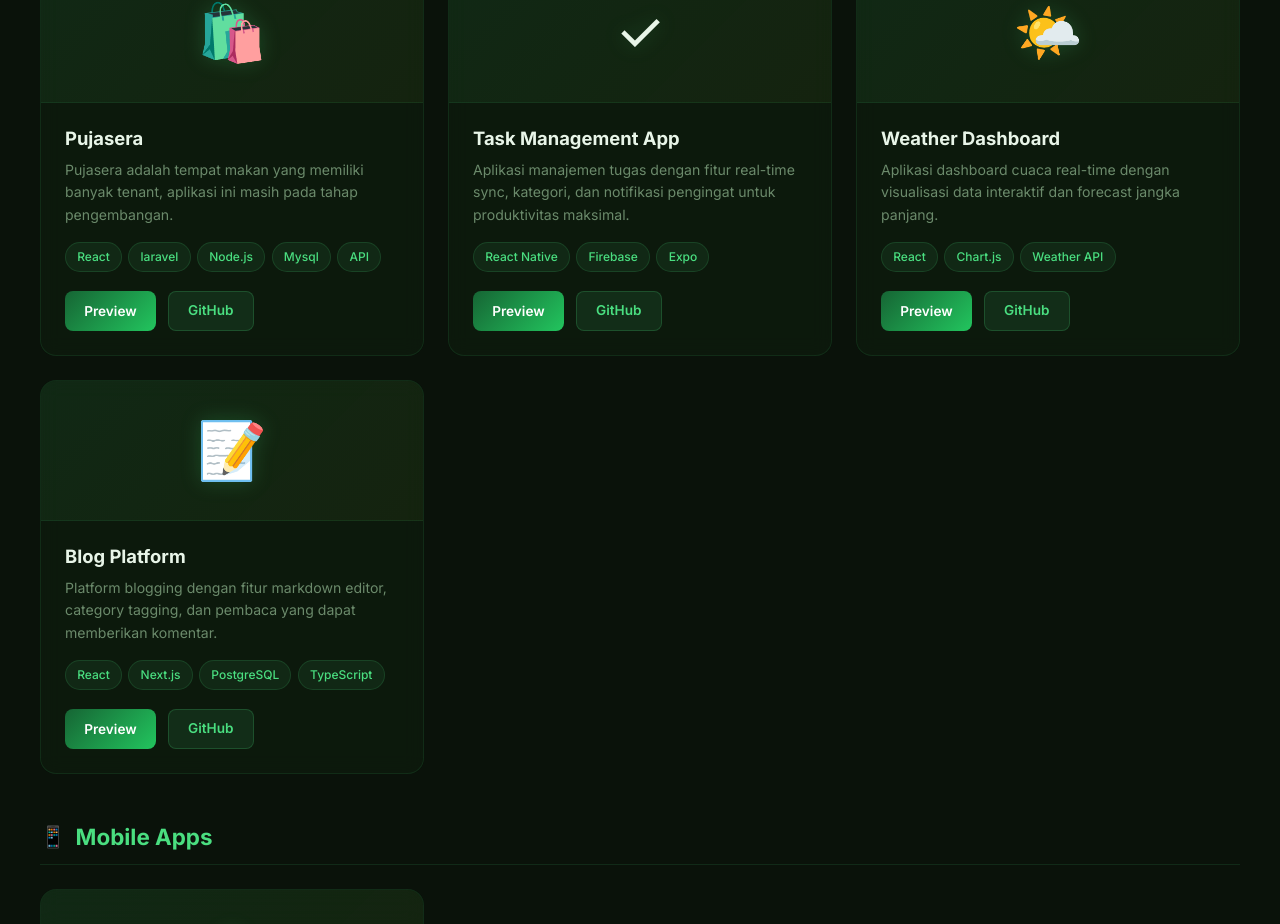
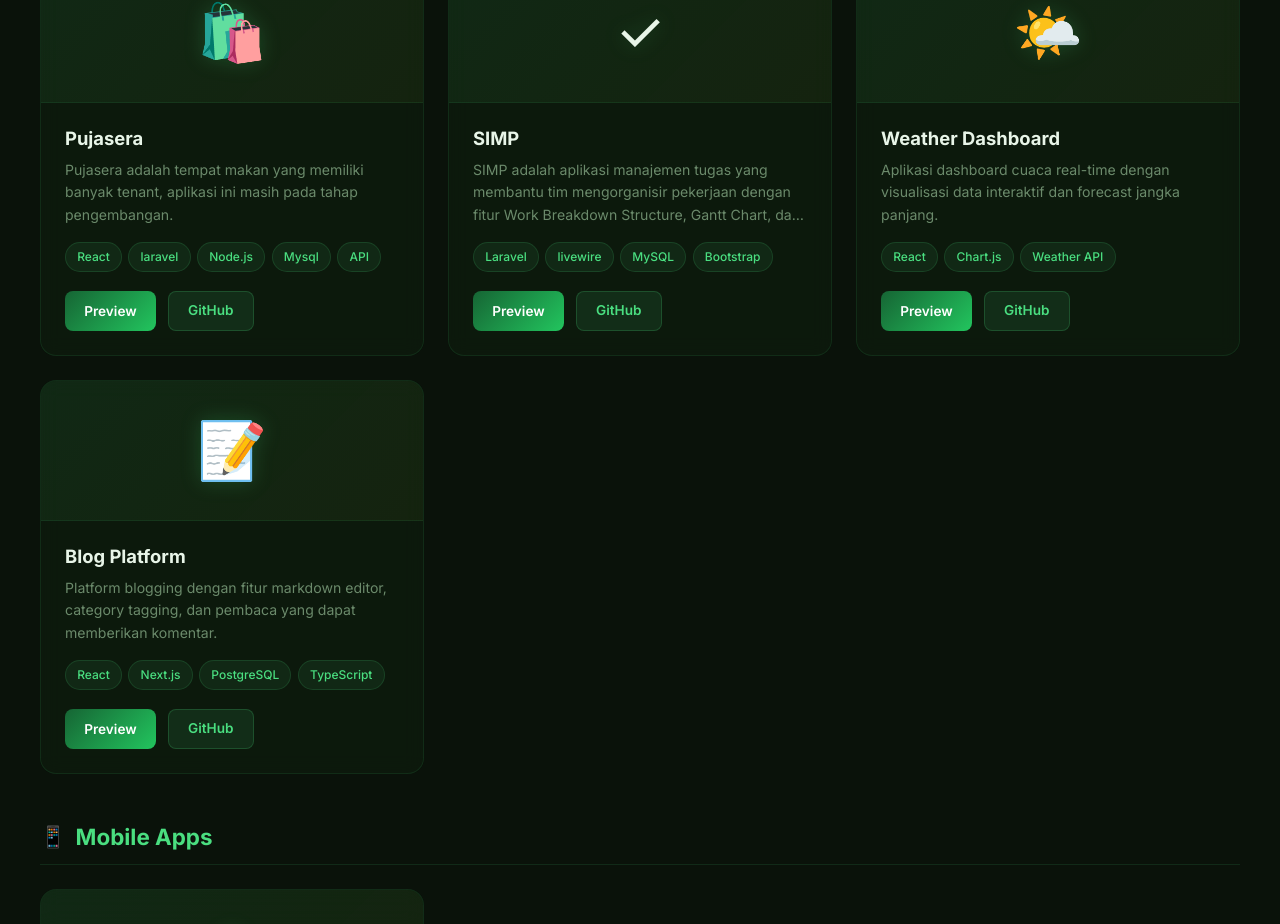
Before and after one commit to SayaDimas/My-Profile, a React (Vite) app: page / in a window 1280 px wide. Shown: the part 1818-2742 px from the top of the page. Built offline with nearby package versions, Linux system fonts and the light colour scheme.

Commit message:
Update Portfolio.tsx

```diff
--- a/src/components/Portfolio.tsx
+++ b/src/components/Portfolio.tsx
@@ -42,17 +42,24 @@ export default function Portfolio() {
     },
     {
       id: 2,
-      title: 'Task Management App',
-      description: 'Aplikasi manajemen tugas dengan fitur real-time sync, kategori, dan notifikasi pengingat untuk produktivitas maksimal.',
-      technologies: ['React Native', 'Firebase', 'Expo'],
+      title: 'SIMP',
+      description: 'SIMP adalah aplikasi manajemen tugas yang membantu tim mengorganisir pekerjaan dengan fitur Work Breakdown Structure, Gantt Chart, dan Kurva S.',
+      technologies: ['Laravel', 'livewire', 'MySQL', 'Bootstrap'],
       image: '✓',
       link: 'https://example-tasks.com',
       github: 'https://github.com/SayaDimas/Management-Project.git',
       category: 'Website',
       images: [
-        'https://example-tasks.com',
-        'https://example-tasks.com/board',
-        'https://example-tasks.com/calendar',
+        'images/projects/SIMP/1.png',
+        'images/projects/SIMP/2.png',
+        'images/projects/SIMP/3.png',
+        'images/projects/SIMP/4.png',
+        'images/projects/SIMP/5.png',
+        'images/projects/SIMP/6.png',
+        'images/projects/SIMP/7.png',
+        'images/projects/SIMP/8.png',
+        'images/projects/SIMP/9.png',
+        'images/projects/SIMP/10.png',
       ],
     },
     {
```
